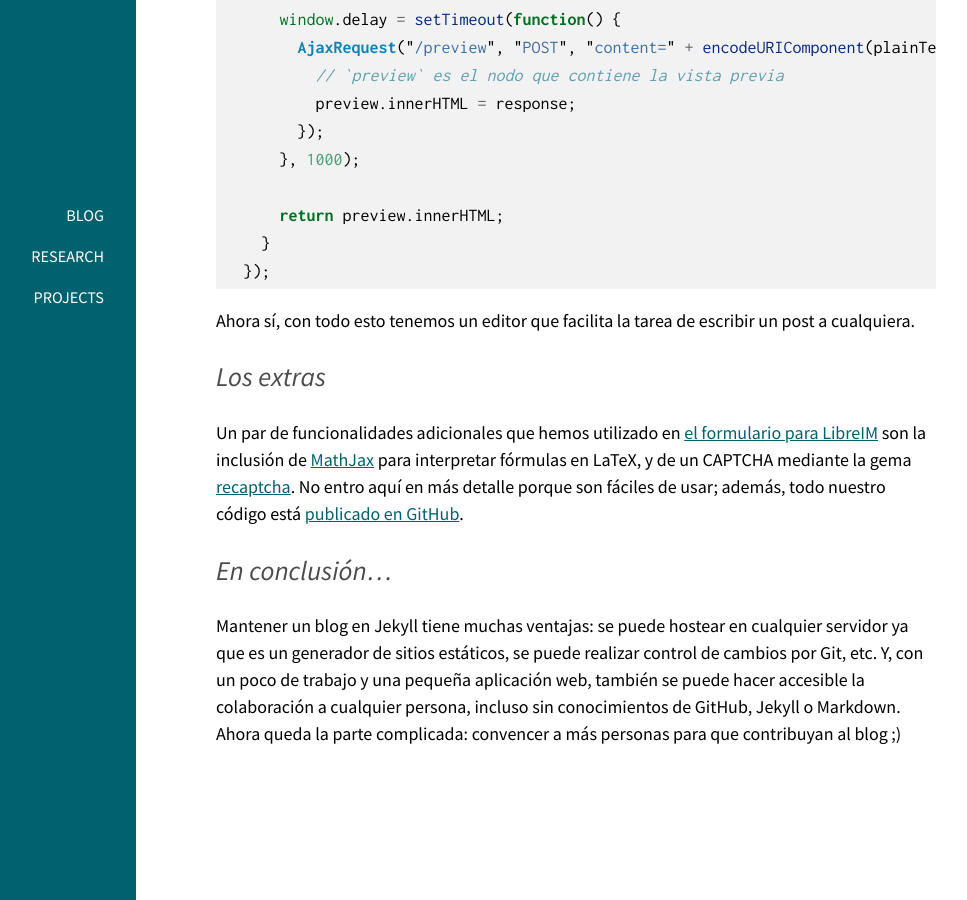
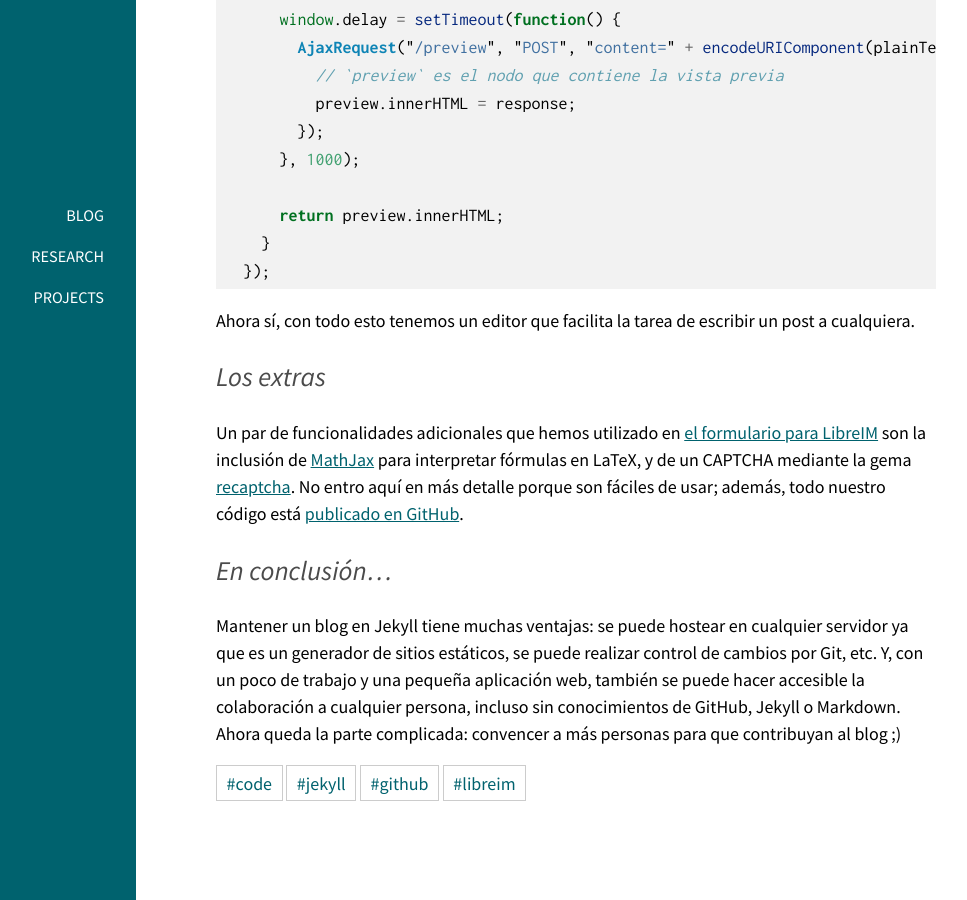
Before and after one commit to fdavidcl/fdavidcl.github.io, a Jekyll site: the page built from _posts/2016-08-22-jekyll-formularios.md, in a window 1280 px wide and 900 px high, scrolled down 7590 px. Shown: the whole window, without its empty margins (248-1215 px from the left). Built offline with Jekyll 4.4.1, drawn with Linux system fonts in a browser that asks for light colours; nearby versions of some CDN libraries.

Commit message:
Add tags to latest post

```diff
--- a/_posts/2016-08-22-jekyll-formularios.md
+++ b/_posts/2016-08-22-jekyll-formularios.md
@@ -1,5 +1,10 @@
 ---
 title: Un sistema de contribuciones a blogs Jekyll para gente sin conocimientos de Jekyll, GitHub o Markdown
+tags:
+  - code
+  - jekyll
+  - github
+  - libreim
 ---
 
 Durante un tiempo, los colaboradores del [blog de LibreIM](http://tux.ugr.es/dgiim/blog) hemos tenido que componer los posts prácticamente a mano, haciendo uso de un editor de texto para escribirlos, Git para llevar el registro de cambios y una *pull request* en GitHub para enviar el post, revisarlo y corregirlo. Evidentemente, este puede ser un proceso ideal para desarrolladores acostumbrados al proceso, pero está lejos de ser perfecto cuando tratamos de mantener un blog colaborativo abierto a que cualquiera publique su conocimiento. Lo que buscamos es una forma de abstraer el proceso de edición y envío de posts para hacer el blog accesible a mucha más gente.
```
